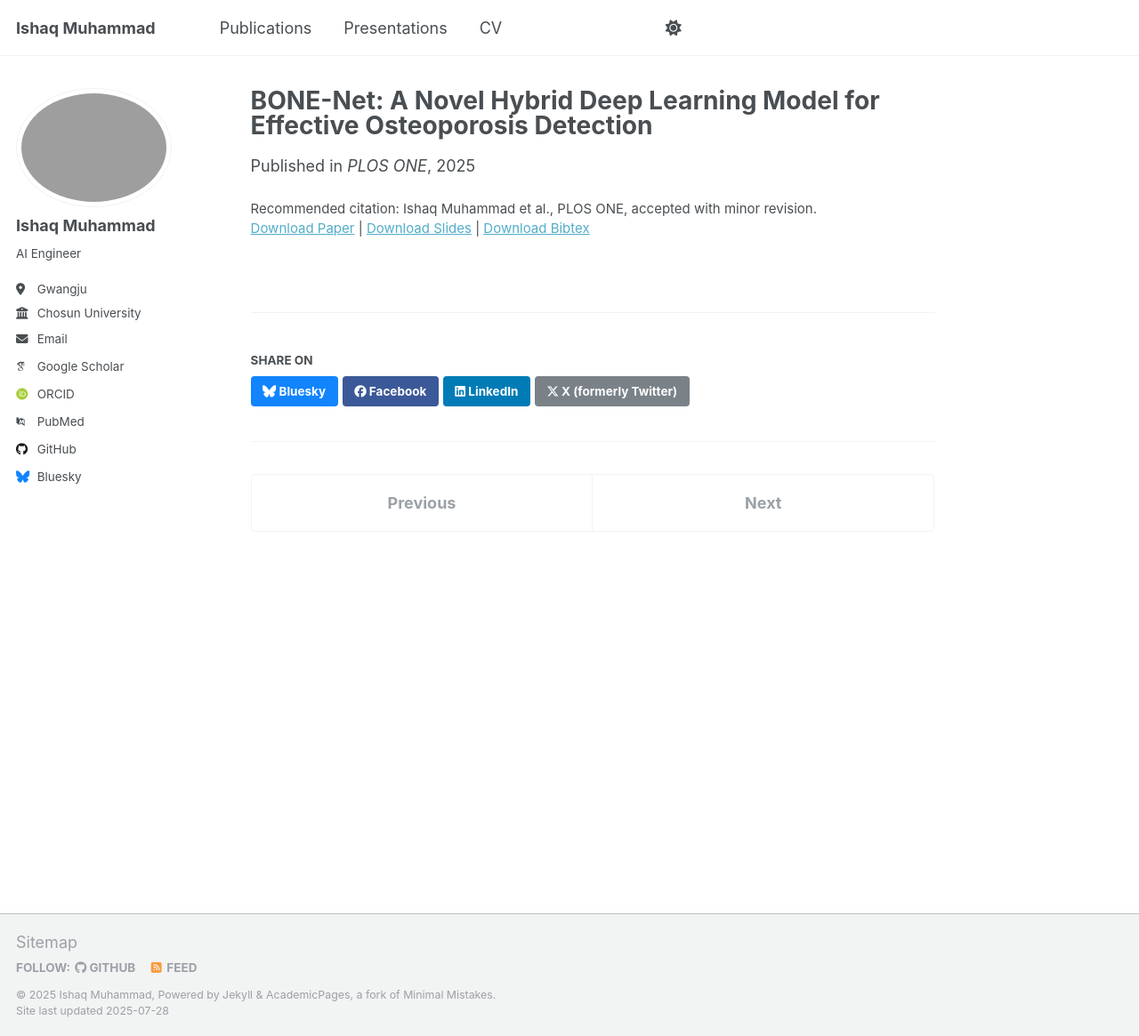
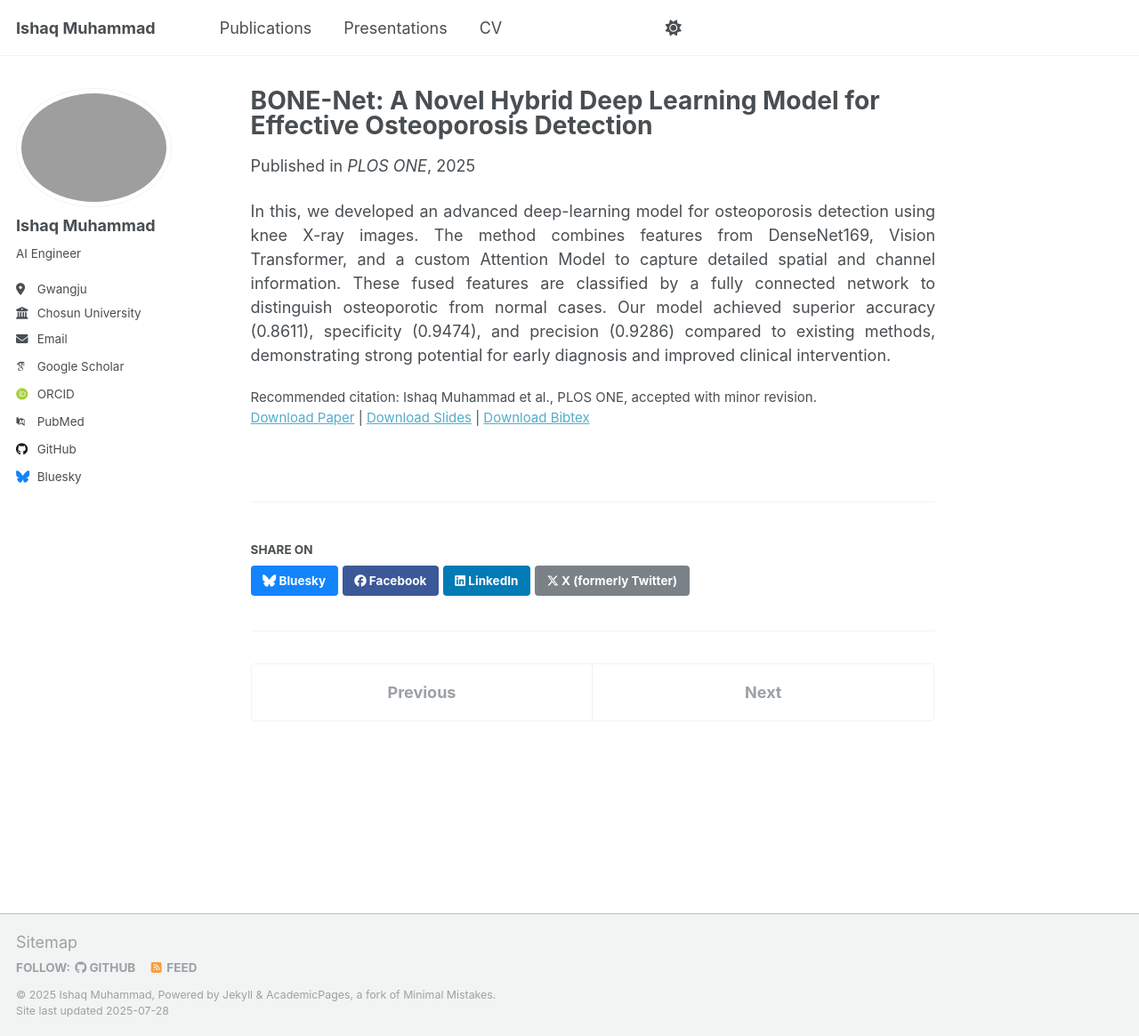
Before and after one commit to IshaqMKhan/IshaqMKhan.github.io, a Jekyll site: the page built from _publications/2009-10-01-paper-title-number-1.md, in a window 1280 px wide and 1165 px high. Shown: the whole window at 89% size. Built offline with Jekyll 4.4.1, drawn with Linux system fonts in a browser that asks for light colours; some web fonts are replaced; a script that is not in the unit is left out.

Commit message:
Update 2009-10-01-paper-title-number-1.md

```diff
--- a/_publications/2009-10-01-paper-title-number-1.md
+++ b/_publications/2009-10-01-paper-title-number-1.md
@@ -11,3 +11,7 @@ paperurl: ''
 bibtexurl: ''
 citation: 'Ishaq Muhammad et al., PLOS ONE, accepted with minor revision.'
 ---
+
+<p style="text-align: justify;">
+ In this, we developed an advanced deep-learning model for osteoporosis detection using knee X-ray images. The method combines features from DenseNet169, Vision Transformer, and a custom Attention Model to capture detailed spatial and channel information. These fused features are classified by a fully connected network to distinguish osteoporotic from normal cases. Our model achieved superior accuracy (0.8611), specificity (0.9474), and precision (0.9286) compared to existing methods, demonstrating strong potential for early diagnosis and improved clinical intervention.
+ </p>
```
